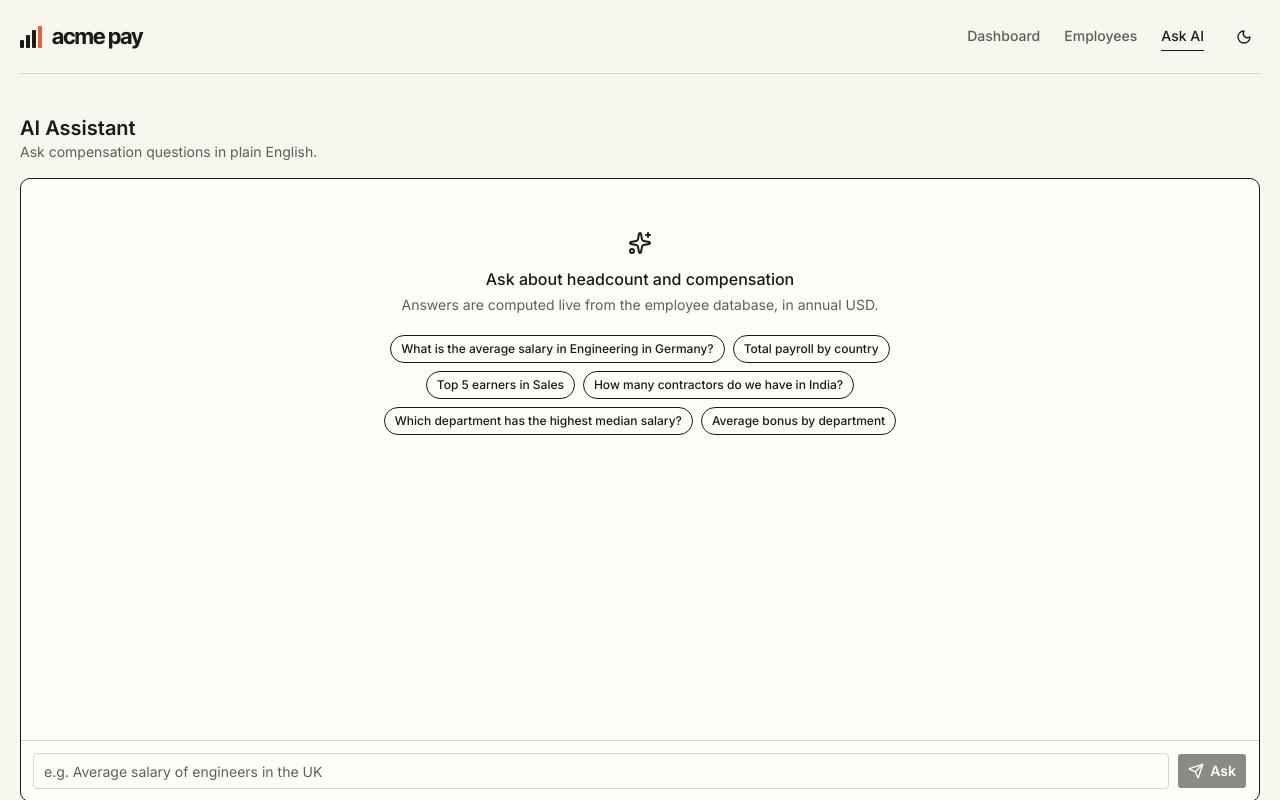
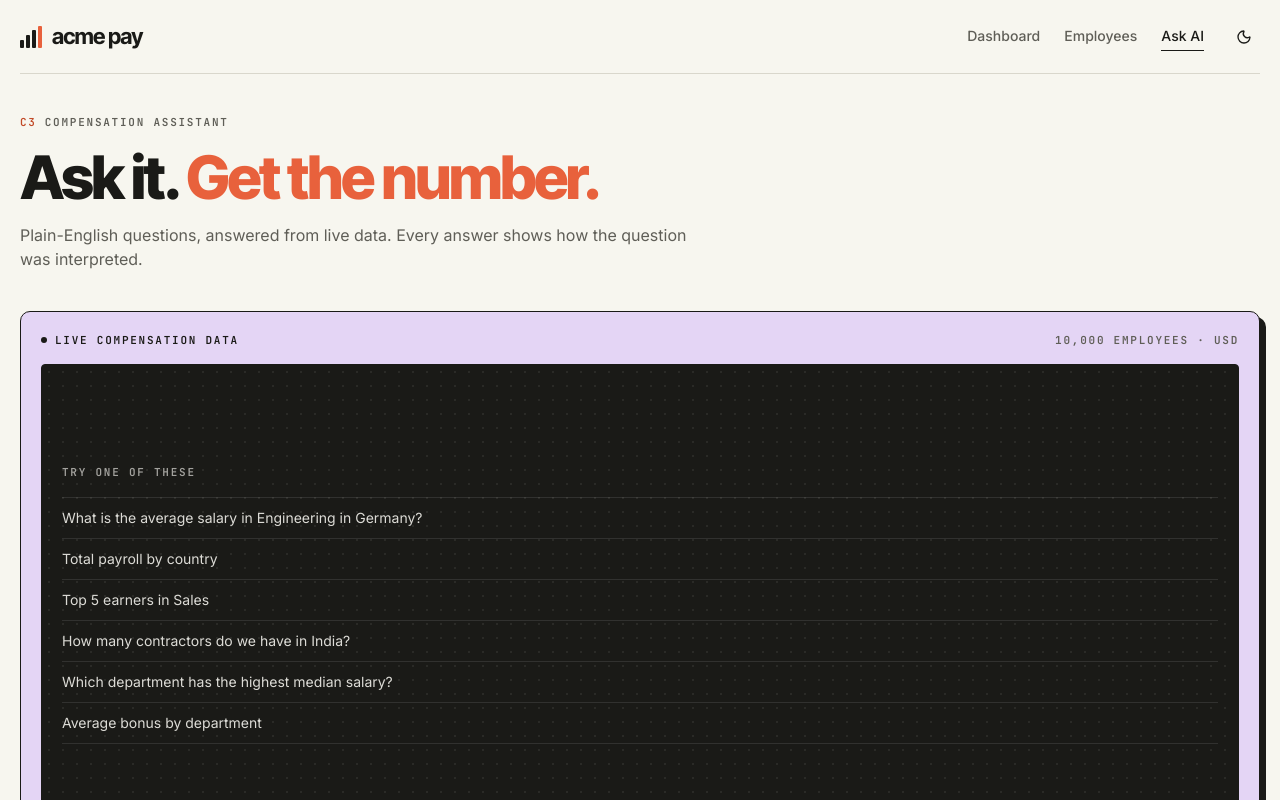
Before and after one commit to Chandan11232/acme-salary-management, a Next.js app in the folder frontend/: page /assistant in a window 1280 px wide. Shown: the top 800 px of the page. Built offline with nearby package versions, Linux system fonts and the light colour scheme.

Commit message:
feat(assistant): redesign chat as a lilac frame around a dark answer screen
Questions render as quote cards, answers as orange-ruled entries with the
parser and interpretation in mono, and suggestions as a ruled list.

Co-Authored-By: Claude Opus 5.5 <noreply@anthropic.com>

```diff
--- a/frontend/app/assistant/page.tsx
+++ b/frontend/app/assistant/page.tsx
@@ -1,14 +1,21 @@
 import { ChatPanel } from "@/components/ai/chat-panel";
+import { PageHeader } from "@/components/common/page-header";
 
-export const metadata = { title: "AI Assistant · ACME Pay" };
+export const metadata = { title: "Ask AI · ACME Pay" };
 
 export default function AssistantPage() {
   return (
-    <div className="space-y-4">
-      <div>
-        <h1 className="text-xl font-semibold">AI Assistant</h1>
-        <p className="text-sm text-muted-foreground">Ask compensation questions in plain English.</p>
-      </div>
+    <div className="space-y-8">
+      <PageHeader
+        reference="C3"
+        eyebrow="Compensation assistant"
+        title={
+          <>
+            Ask it. <span className="text-orange">Get the number.</span>
+          </>
+        }
+        description="Plain-English questions, answered from live data. Every answer shows how the question was interpreted."
+      />
       <ChatPanel />
     </div>
   );
--- a/frontend/components/ai/answer-table.tsx
+++ b/frontend/components/ai/answer-table.tsx
@@ -1,34 +1,35 @@
-import { Table, TableBody, TableCell, TableHead, TableHeader, TableRow } from "@/components/ui/table";
 import { formatCount, formatUsd } from "@/lib/format";
 import type { AIAnswer } from "@/lib/types";
 import { cn } from "@/lib/utils";
 
+/** Result rows rendered on the dark answer panel. */
 export function AnswerTable({ table, unit }: { table: NonNullable<AIAnswer["table"]>; unit: AIAnswer["unit"] }) {
   const format = (cell: string | number) => (typeof cell === "number" ? (unit === "count" ? formatCount(cell) : formatUsd(cell)) : cell);
+  const last = table.columns.length - 1;
   return (
-    <div className="mt-3 overflow-hidden rounded-lg border bg-card">
-      <Table className="text-xs">
-        <TableHeader>
-          <TableRow className="hover:bg-transparent">
+    <div className="mt-3 overflow-x-auto">
+      <table className="w-full text-[13px]">
+        <thead>
+          <tr className="border-b border-[#fffef8]/20 text-left">
             {table.columns.map((column, i) => (
-              <TableHead key={column} className={cn("h-8 px-3", i === table.columns.length - 1 && "text-right")}>
+              <th key={column} className={cn("eyebrow py-2 pr-4 text-[10px] font-semibold text-[#fffef8]/55", i === last && "pr-0 text-right")}>
                 {column}
-              </TableHead>
+              </th>
             ))}
-          </TableRow>
-        </TableHeader>
-        <TableBody>
+          </tr>
+        </thead>
+        <tbody>
           {table.rows.map((row, r) => (
-            <TableRow key={r}>
+            <tr key={r} className="border-b border-[#fffef8]/10 last:border-0">
               {row.map((cell, c) => (
-                <TableCell key={c} className={cn("px-3 py-1.5", typeof cell === "number" && "text-right font-medium tabular-nums")}>
+                <td key={c} className={cn("py-2 pr-4", c === last && "pr-0 text-right font-medium tabular-nums", c === 0 && "text-[#fffef8]")}>
                   {format(cell)}
-                </TableCell>
+                </td>
               ))}
-            </TableRow>
+            </tr>
           ))}
-        </TableBody>
-      </Table>
+        </tbody>
+      </table>
     </div>
   );
 }
--- a/frontend/components/ai/chat-panel.tsx
+++ b/frontend/components/ai/chat-panel.tsx
@@ -1,15 +1,11 @@
 "use client";
 
+import { AlertCircleIcon, ArrowRightIcon, CheckIcon, MessageSquareQuoteIcon } from "lucide-react";
 import { useEffect, useRef, useState, type FormEvent } from "react";
 
 import { AnswerTable } from "@/components/ai/answer-table";
-import { AlertCircleIcon, SendIcon, SparklesIcon } from "lucide-react";
-
-import { Badge } from "@/components/ui/badge";
 import { Button } from "@/components/ui/button";
-import { Card } from "@/components/ui/card";
 import { Input } from "@/components/ui/input";
-import { cn } from "@/lib/utils";
 import { api } from "@/lib/api";
 import type { AIAnswer } from "@/lib/types";
 
@@ -23,6 +19,9 @@ const SUGGESTIONS = [
   "Which department has the highest median salary?",
   "Average bonus by department",
 ];
+
+// The answer "screen" stays dark in both themes, like a drafting-table display.
+const SCREEN = "bg-[#1a1a17] text-[#fffef8]/80 [background-image:radial-gradient(rgb(255_254_248/0.07)_1px,transparent_1px)] [background-size:14px_14px]";
 
 export function ChatPanel() {
   const [messages, setMessages] = useState<Message[]>([]);
@@ -57,55 +56,71 @@ export function ChatPanel() {
   }
 
   return (
-    <Card className="h-[calc(100vh-11rem)] min-h-[28rem] gap-0 py-0">
-      <div className="flex-1 space-y-4 overflow-y-auto px-5 py-5" aria-live="polite">
-        {messages.length === 0 && (
-          <div className="mx-auto max-w-xl py-8 text-center">
-            <SparklesIcon className="mx-auto mb-3 size-6 text-primary" />
-            <p className="text-base font-medium">Ask about headcount and compensation</p>
-            <p className="mt-1 text-sm text-muted-foreground">Answers are computed live from the employee database, in annual USD.</p>
-            <div className="mt-5 flex flex-wrap justify-center gap-2">
+    <section className="rounded-xl rule bg-lilac p-4 shadow-hard sm:p-5">
+      <div className="mb-4 flex items-center justify-between">
+        <p className="eyebrow flex items-center gap-2">
+          <span className="size-1.5 rounded-full bg-ink" aria-hidden />
+          Live compensation data
+        </p>
+        <p className="eyebrow text-muted-foreground">10,000 employees · USD</p>
+      </div>
+
+      <div className={`${SCREEN} h-[min(60vh,34rem)] min-h-[22rem] overflow-y-auto rounded-sm border-[1.5px] border-ink p-4 sm:p-5`} aria-live="polite">
+        {messages.length === 0 ? (
+          <div className="flex h-full flex-col justify-center">
+            <p className="eyebrow mb-4 text-[#fffef8]/60">Try one of these</p>
+            <ul className="divide-y divide-[#fffef8]/10 border-y border-[#fffef8]/10">
               {SUGGESTIONS.map((s) => (
-                <Button key={s} variant="outline" size="sm" className="rounded-full text-xs" onClick={() => ask(s)}>
+                <li key={s}>
+                  <button
+                    type="button"
+                    onClick={() => ask(s)}
+                    className="group flex w-full items-center justify-between gap-4 py-2.5 text-left text-sm text-[#fffef8]/85 transition-colors hover:text-orange"
+                  >
                     {s}
-                </Button>
+                    <ArrowRightIcon className="size-4 opacity-0 transition-opacity group-hover:opacity-100" />
+                  </button>
+                </li>
               ))}
+            </ul>
+          </div>
+        ) : (
+          <div className="space-y-5">
+            {messages.map((message) =>
+              message.role === "user" ? (
+                <div key={message.id} className="flex justify-end">
+                  <div className="flex max-w-[85%] items-start gap-2.5 rounded-sm border-[1.5px] border-ink bg-[#fffef8] px-3.5 py-2.5 text-[15px] font-medium text-[#1a1a17] shadow-[4px_4px_0_var(--orange)]">
+                    <MessageSquareQuoteIcon className="mt-0.5 size-4 shrink-0" />“{message.text}”
                   </div>
                 </div>
-        )}
-        {messages.map((message) => (
-          <div key={message.id} className={cn("flex", message.role === "user" ? "justify-end" : "justify-start")}>
-            {message.role === "user" ? (
-              <div className="max-w-[80%] rounded-lg rounded-br-sm bg-primary px-3.5 py-2 text-sm text-primary-foreground">{message.text}</div>
               ) : message.role === "error" ? (
-              <div role="alert" className="flex max-w-[80%] items-center gap-2 rounded-lg rounded-bl-sm bg-destructive/10 px-3.5 py-2 text-sm text-destructive">
+                <div key={message.id} role="alert" className="flex items-center gap-2 text-sm text-[#f97066]">
                   <AlertCircleIcon className="size-4 shrink-0" />
                   {message.text}
                 </div>
               ) : (
-              <div className="w-full max-w-[85%] rounded-lg rounded-bl-sm border bg-muted/40 px-3.5 py-2.5 text-sm">
-                <p>{message.answer.answer}</p>
+                <div key={message.id} className="max-w-[92%] border-l-2 border-orange pl-4">
+                  <p className="text-[15px] leading-relaxed text-[#fffef8]">{message.answer.answer}</p>
                   {message.answer.table && <AnswerTable table={message.answer.table} unit={message.answer.unit} />}
-                <div className="mt-2 flex flex-wrap items-center gap-1.5 text-xs text-muted-foreground">
-                  <Badge variant={message.answer.parser === "llm" ? "default" : "secondary"}>
+                  <div className="mt-3 flex flex-wrap items-center gap-x-3 gap-y-1">
+                    <span className="eyebrow flex items-center gap-1 text-[10px] text-orange">
+                      <CheckIcon className="size-3" />
                       {message.answer.parser === "llm" ? "Parsed by Claude" : "Rule-based parser"}
-                  </Badge>
-                  {message.answer.interpretation && <span>Interpreted as: {message.answer.interpretation}</span>}
+                    </span>
+                    {message.answer.interpretation && (
+                      <span className="font-mono text-[11px] text-[#fffef8]/50">{message.answer.interpretation}</span>
+                    )}
                   </div>
+                </div>
+              ),
+            )}
+            {pending && <p className="eyebrow animate-pulse text-[#fffef8]/60">Computing…</p>}
+            <div ref={endRef} />
           </div>
         )}
       </div>
-        ))}
-        {pending && (
-          <div className="flex justify-start">
-            <div className="rounded-lg border px-3.5 py-2 text-sm text-muted-foreground">
-              <span className="animate-pulse">Thinking…</span>
-            </div>
-          </div>
-        )}
-        <div ref={endRef} />
-      </div>
-      <form onSubmit={submit} className="flex gap-2 border-t p-3">
+
+      <form onSubmit={submit} className="mt-4 flex gap-2">
         <Input
           aria-label="Ask a question"
           placeholder="e.g. Average salary of engineers in the UK"
@@ -113,13 +128,14 @@ export function ChatPanel() {
           maxLength={500}
           onChange={(e) => setQuestion(e.target.value)}
           disabled={pending}
-          className="h-9"
+          className="h-11 border-[1.5px] border-ink text-[15px]"
         />
-        <Button type="submit" size="lg" disabled={pending || question.trim().length < 3}>
-          <SendIcon />
+        <Button type="submit" size="lg" className="h-11 gap-4 px-5" disabled={pending || question.trim().length < 3}>
           Ask
+          <ArrowRightIcon />
         </Button>
       </form>
-    </Card>
+      <p className="mt-3 text-xs text-muted-foreground">Answers are computed in the database; the model never sees salaries and never writes SQL.</p>
+    </section>
   );
 }
```
Lines whose indentation alone changed are shown as unchanged.
